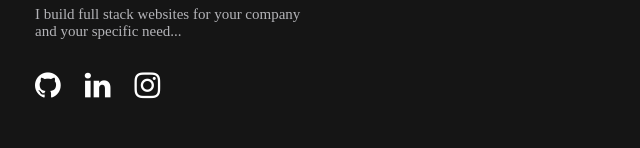
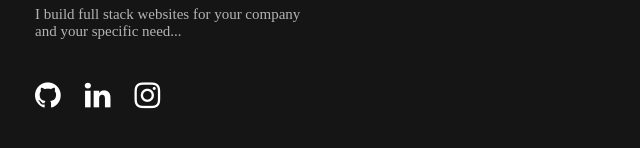
Before and after one commit to purecoder7/rohitmaurya, a plain HTML site: page index.html in a window 1280 px wide. Shown: the part 160-308 px from the top of the page, without its empty margins (0-640 px from the left). Drawn offline with Linux system fonts and the light colour scheme; a web font is replaced by a local one.

Commit message:
update css/style.css

```diff
--- a/css/style.css
+++ b/css/style.css
@@ -1,6 +1,5 @@
 
 @import url('https://fonts.googleapis.com/css2?family=Radio+Canada+Big:ital,wght@0,400..700;1,400..700&family=Reddit+Mono:wght@200..900&family=Work+Sans:ital,wght@0,100..900;1,100..900&display=swap');
-
 
 
 *{
@@ -15,7 +14,6 @@ body{
 }
 
 .intro{
-
   padding-left: 35px;
   padding-top: 40px;
   padding-bottom: 20px;
@@ -23,16 +21,11 @@ body{
 
 .intro h1{
   font-size: 60px;
-
   font-family: "Reddit Mono", monospace;
   font-optical-sizing: auto;
   font-weight: <weight>;
   font-style: normal;
 
-  /* font-family: "Radio Canada Big", sans-serif;
-  font-optical-sizing: auto;
-  font-weight: <weight>;
-  font-style: normal; */
 }
 .intro h2{
   font-size: 20px;
@@ -45,12 +38,10 @@ body{
   font-size: 15px;
   margin: 30px 0;
   color: #B4B4B8;
-
 }
 
 .links{
- margin: 20px 0;
-
+  padding: 10px 0 30px 0;
 }
 .links a {
   color: white;
```
